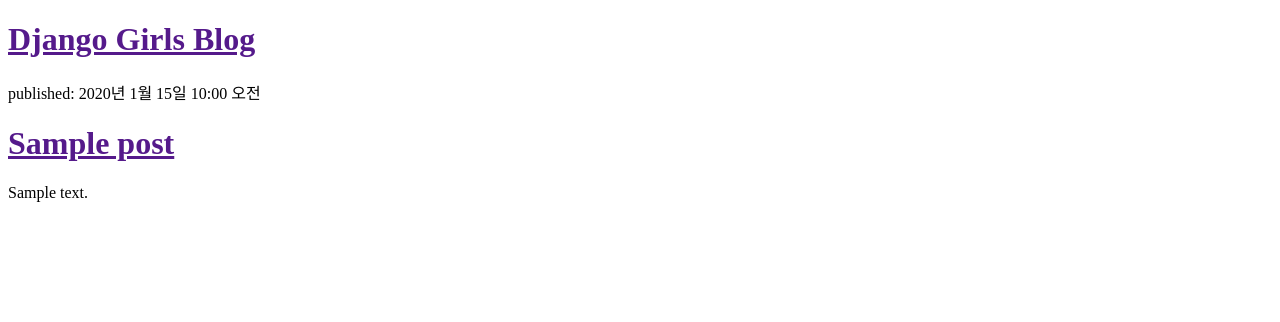
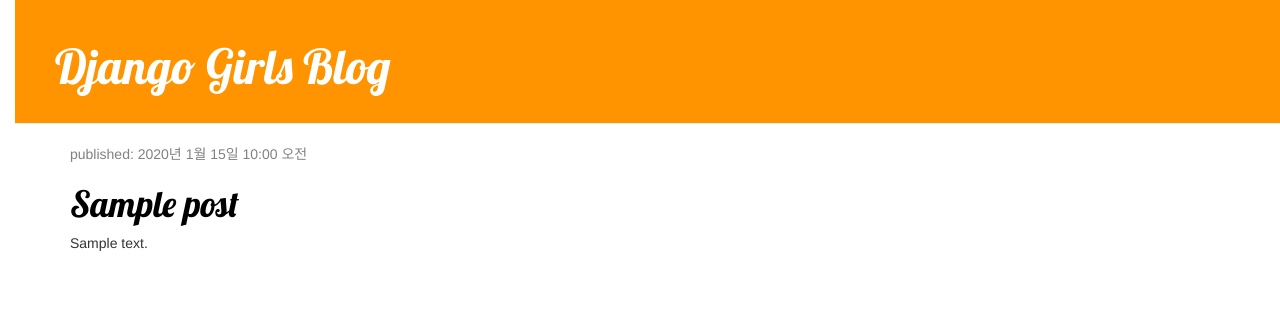
Before and after one commit to Pirogramming-23/Heo-Jiwon, a Django app: template djangogirls/blog/templates/blog/post_list.html in a window 1280 px wide. Shown: the top 322 px of the page. Run offline with Django 4.2, Linux system fonts and the light colour scheme; the template is opened without the code that fills it: most values are stand-ins (such as "Sample title", 1, 10 or a date in 2020); some libraries are stand-ins or nearby versions.

Commit message:
CSS - 예쁘게 만들기

```diff
--- /dev/null
+++ b/djangogirls/blog/static/css/blog.css
@@ -0,0 +1,55 @@
+h1 a {
+    color: #FCA205;
+    font-family: 'Lobster';
+}
+
+body {
+    padding-left: 15px;
+}
+
+.page-header {
+    background-color: #ff9400;
+    margin-top: 0;
+    padding: 20px 20px 20px 40px;
+}
+
+.page-header h1, .page-header h1 a, .page-header h1 a:visited, .page-header h1 a:active {
+    color: #ffffff;
+    font-size: 36pt;
+    text-decoration: none;
+}
+
+.content {
+    margin-left: 40px;
+}
+
+h1, h2, h3, h4 {
+    font-family: 'Lobster', cursive;
+}
+
+.date {
+    color: #828282;
+}
+
+.save {
+    float: right;
+}
+
+.post-form textarea, .post-form input {
+    width: 100%;
+}
+
+.top-menu, .top-menu:hover, .top-menu:visited {
+    color: #ffffff;
+    float: right;
+    font-size: 26pt;
+    margin-right: 20px;
+}
+
+.post {
+    margin-bottom: 70px;
+}
+
+.post h1 a, .post h1 a:visited {
+    color: #000000;
+}
--- a/djangogirls/blog/templates/blog/post_list.html
+++ b/djangogirls/blog/templates/blog/post_list.html
@@ -1,20 +1,41 @@
+{% load static %}
 <!DOCTYPE html>
 <html lang="en">
 <head>
     <meta charset="UTF-8">
     <meta name="viewport" content="width=device-width, initial-scale=1.0">
     <title>Ola's blog</title>
+    <link rel="stylesheet" href="//maxcdn.bootstrapcdn.com/bootstrap/3.2.0/css/bootstrap.min.css">
+    <link rel="stylesheet" href="//maxcdn.bootstrapcdn.com/bootstrap/3.2.0/css/bootstrap-theme.min.css">
+    <link rel="stylesheet" href="{% static 'css/blog.css' %}">
+    <link href="//fonts.googleapis.com/css?family=Lobster&subset=latin,latin-ext" rel="stylesheet" type="text/css">
 </head>
 <body>
-    <div>
+    <div class="page-header">
         <h1><a href="">Django Girls Blog</a></h1>
     </div>
-    {% for post in posts %}
-    <div>
-        <p>published: {{post.published_date}}</p>
-        <h1><a href="">{{post.title}}</a></h1>
-        <p>{{post.text}}</p>
+    <!-- {% for post in posts %}
+        <div class="post">
+            <p>published: {{ post.published_date }}</p>
+            <h1><a href="">{{ post.title }}</a></h1>
+            <p>{{ post.text|linebreaksbr }}</p>
+        </div>
+    {% endfor %} -->
+
+    <div class="content container">
+        <div class="row">
+            <div class="col-md-8">
+                {% for post in posts %}
+                    <div class="post">
+                        <div class="date">
+                            <p>published: {{ post.published_date }}</p>
+                        </div>
+                        <h1><a href="">{{ post.title }}</a></h1>
+                        <p>{{ post.text|linebreaksbr }}</p>
+                    </div>
+                {% endfor %}
+            </div>
+        </div>
     </div>
-    {% endfor %}
 </body>
 </html>
--- a/djangogirls/mysite/settings.py
+++ b/djangogirls/mysite/settings.py
@@ -116,7 +116,7 @@
 # Static files (CSS, JavaScript, Images)
 # https://docs.djangoproject.com/en/4.2/howto/static-files/
 
-STATIC_URL = 'static/'
+STATIC_URL = '/static/'
 STATIC_ROOT = BASE_DIR / 'static'
 
 # Default primary key field type
```
